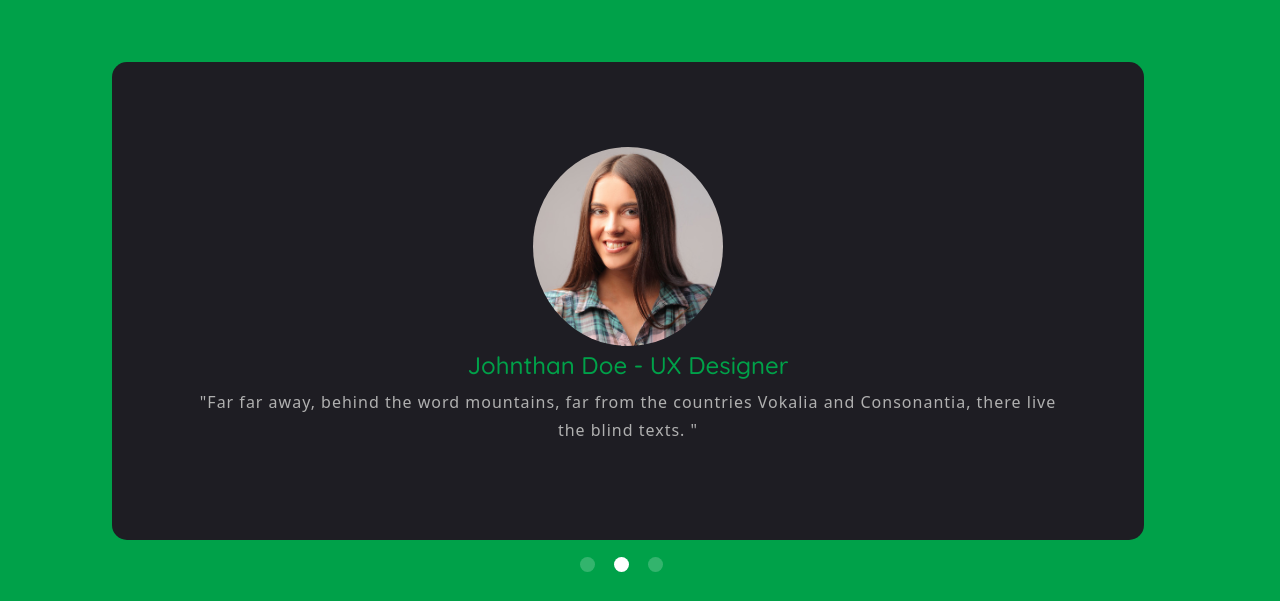
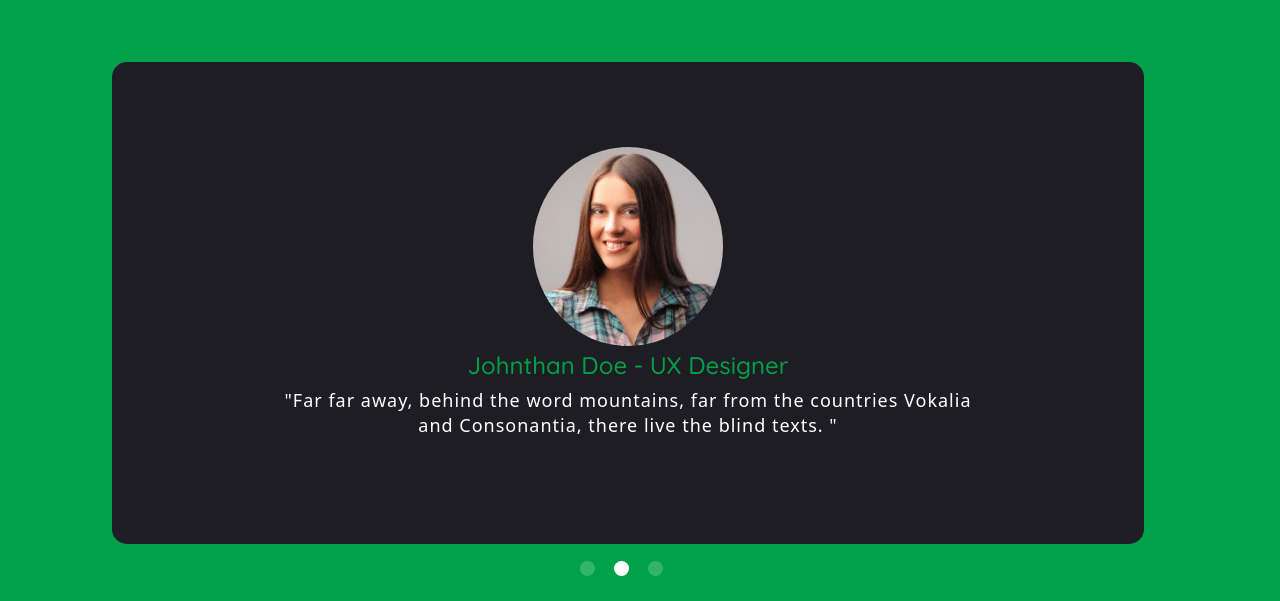
Before and after one commit to mehedii-hassan/Responsive-Food-And-Restaurant-Website-Using-Bootstrap-5-Project, a plain HTML site: page index.html in a window 1280 px wide. Shown: the part 3199-3800 px from the top of the page. Drawn offline with nearby package versions, Linux system fonts and the light colour scheme.

Commit message:
Update style.css

```diff
--- a/style.css
+++ b/style.css
@@ -269,6 +269,13 @@ Explore our food section Design
   border-radius: 0.9375rem;
   text-align: center;
 }
+.testimonial-section  p{
+  font-size: 1.125rem;
+  line-height: 1.5625rem;
+  font-weight: 300;
+  color:var(--white-color);
+  padding:0 11% 0.625rem;
+}
 
 .testimonial-section .carousel-indicators button{
   width:15px;
```
